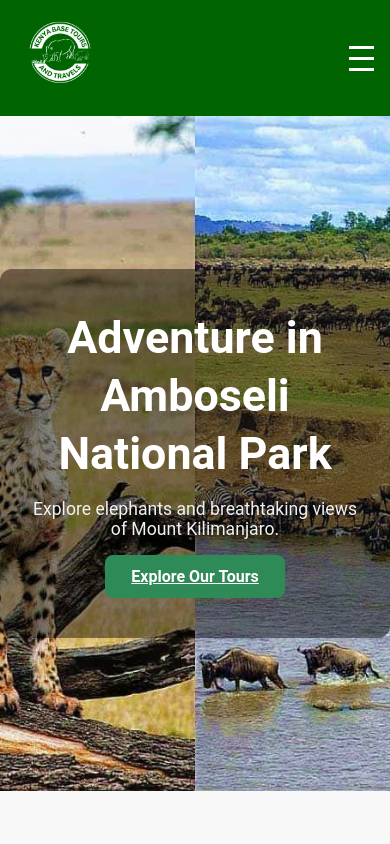
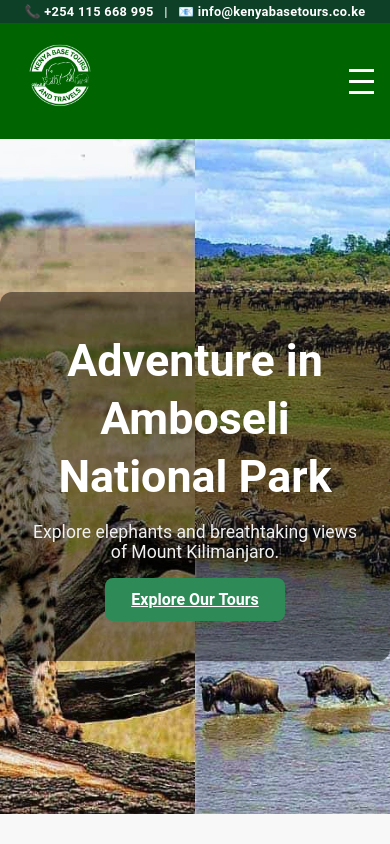
Before and after one commit to Muyundo/kenya-base-tours, a React (Create React App) app: page / in a window 390 px wide. Shown: the top 844 px of the page. Built offline with nearby package versions, Linux system fonts and the light colour scheme.

Commit message:
updated navigational phone number in Navbar component

```diff
--- a/src/components/Navbar.css
+++ b/src/components/Navbar.css
@@ -1,3 +1,39 @@
+
+/* === Top Contact Bar === */
+.top-bar {
+  background-color: #0e3f27; /* darker green for contrast */
+  color: white;
+  text-align: center;
+  padding: 6px 0;
+  font-size: 0.95rem;
+  letter-spacing: 0.3px;
+  width: 100%;
+}
+
+.top-bar a {
+  color: #fff;
+  text-decoration: none;
+  font-weight: 600;
+}
+
+.top-bar a:hover {
+  text-decoration: underline;
+}
+
+.top-bar p {
+  margin: 0;
+  font-weight: 500;
+}
+
+
+/* Hide on very small screens */
+@media (max-width: 500px) {
+  .top-bar {
+    font-size: 0.8rem;
+    padding: 4px 0;
+  }
+}
+
 
 .navbar {
   background-color: #006400;
--- a/src/components/Navbar.js
+++ b/src/components/Navbar.js
@@ -5,10 +5,19 @@ import logo from "../assets/images/logo.png"; // ✅ Import your transparent log
 
 function Navbar() {
   const [isOpen, setIsOpen] = useState(false);
-
   const toggleMenu = () => setIsOpen(!isOpen);
 
   return (
+    <>
+      {/* ✅ Top Info Bar */}
+      <div className="top-bar">
+        <p>
+          📞 <a href="tel:+254 115 668 995">+254 115 668 995</a> &nbsp; | &nbsp;
+          📧 <a href="mailto:info@kenyabasetours.co.ke">info@kenyabasetours.co.ke</a>
+        </p>
+      </div>
+
+      {/* ✅ Main Navigation */}
       <nav className="navbar">
         <div className="logo-container">
           <Link to="/" onClick={() => setIsOpen(false)}>
@@ -30,6 +39,7 @@ function Navbar() {
           <Link to="/contact" onClick={() => setIsOpen(false)}>Contact</Link>
         </div>
       </nav>
+    </>
   );
 }
 
```
Lines whose indentation alone changed are shown as unchanged.
